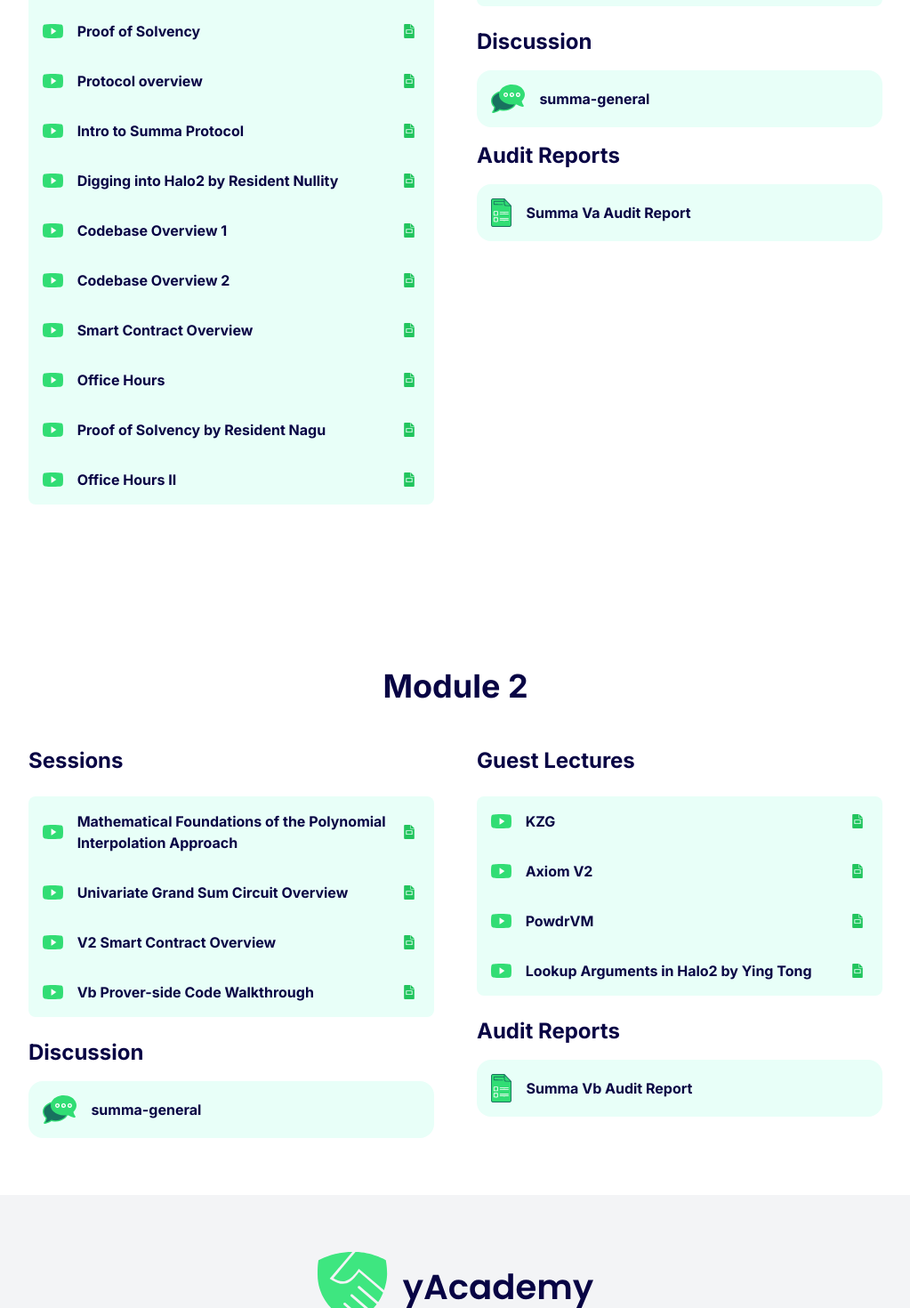
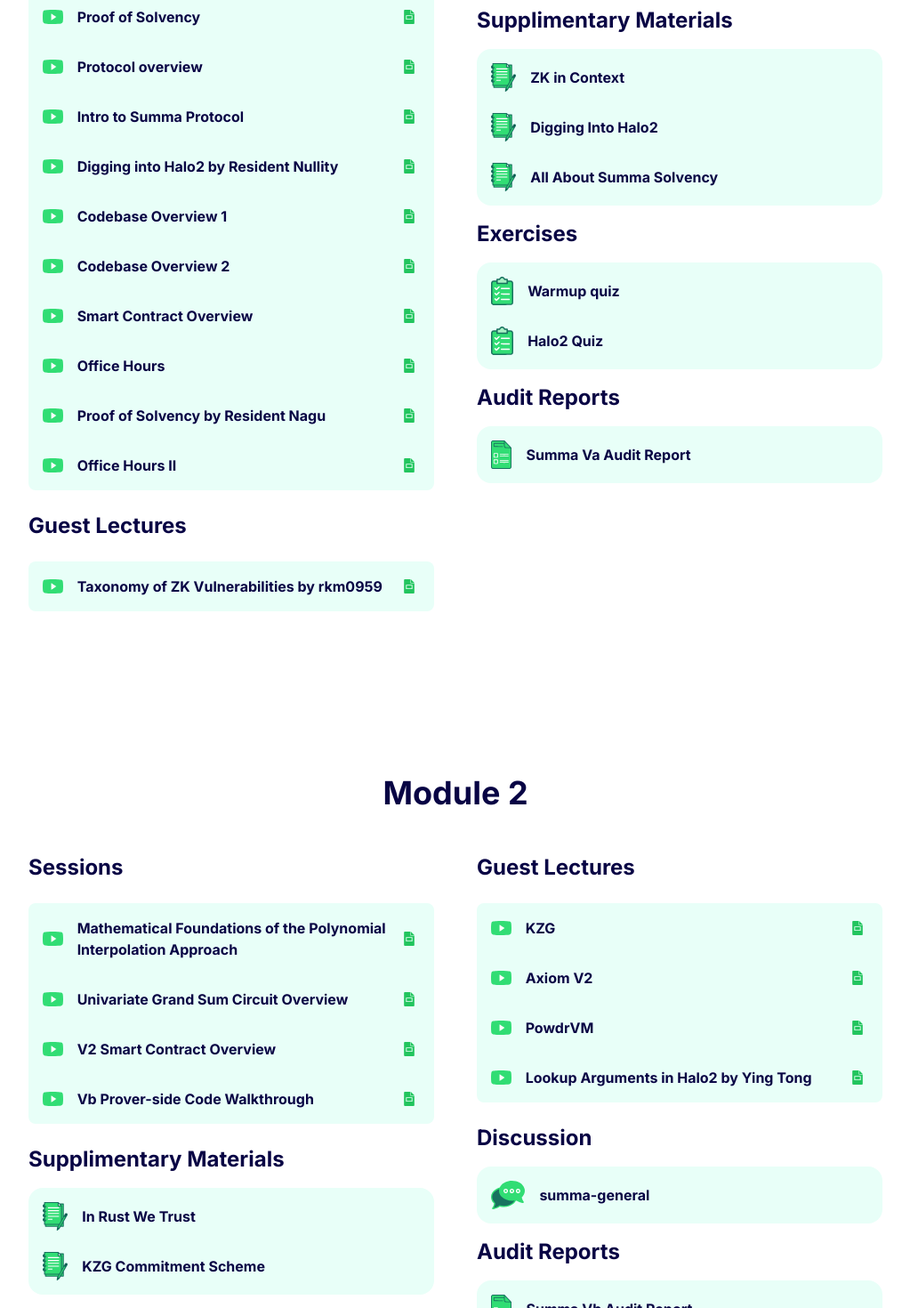
Before and after one commit to nullity00/zblock2, a React (Vite) app: page / in a window 1280 px wide. Shown: the part 1777-3247 px from the top of the page at 89% size, without its empty margins (128-1151 px from the left). Built offline with nearby package versions, Linux system fonts and the light colour scheme.

Commit message:
notes, reports

```diff
--- a/src/modules/Zblock2/Data/zblock2.ts
+++ b/src/modules/Zblock2/Data/zblock2.ts
@@ -80,6 +80,32 @@
   link: "https://discord.com/channels/877252171983360072/1195123409739337779",
 };
 
+export const m1exercises = [
+  {
+    title: "Warmup quiz",
+    link: "https://sweltering-bill-f01.notion.site/Warmup-702f6fb119074d90932a0eac20e0e465",
+  },
+  {
+    title: "Halo2 Quiz",
+    link: "https://sweltering-bill-f01.notion.site/Halo2-Quiz-935d2e0b74b2433abb41b4cb497b3567",
+  },
+];
+
+export const m1notes = [
+  {
+    title: "ZK in Context",
+    link: "https://sweltering-bill-f01.notion.site/ZK-in-Context-6680e79db90647f48475170cfdd0aa2b"
+  },
+  {
+    title: "Digging Into Halo2",
+    link: "https://sweltering-bill-f01.notion.site/Digging-Into-Halo2-2e847285a04f4062a3f08950b1629577"
+  },
+  {
+    title: "All About Summa Solvency",
+    link: "https://sweltering-bill-f01.notion.site/All-about-Summa-Solvency-68c4d5c7a85649739a4006f7b77e7d73"
+  }
+]
+
 export const m1report = {
   title: "Summa Va Audit Report",
   link: "https://github.com/zBlock-2/audit-report/blob/main/versionA.md",
@@ -144,6 +170,17 @@
   link: "https://discord.com/channels/877252171983360072/1195123409739337779",
 };
 
+export const m2notes = [
+  {
+    title: "In Rust We Trust",
+    link: "https://sweltering-bill-f01.notion.site/In-Rust-we-Trust-07ffbdbb778b4a2788c746d6c9f98175"
+  },
+  {
+    title: "KZG Commitment Scheme",
+    link: "https://sweltering-bill-f01.notion.site/KZG-c8ba0547e82c495c86a991c53ac0163b"
+  }
+]
+
 export const m2report = {
   title: "Summa Vb Audit Report",
   link: "https://github.com/zBlock-2/audit-report/blob/main/versionB.md",
--- a/src/modules/Zblock2/utils.tsx
+++ b/src/modules/Zblock2/utils.tsx
@@ -13,10 +13,7 @@
   return (
     <div className="flex flex-col bg-[#E8FFF8] my-6 rounded-lg ">
       {videoData.map((video) => (
-        <div
-          key={video.id}
-          className="p-4 duration-700"
-        >
+        <div key={video.id} className="p-4 duration-700">
           <div className="flex flex-row justify-between">
             <div className="flex flex-row items-center gap-4">
               <img src="/youtube.svg" className="h-[1rem]" />
@@ -54,7 +51,7 @@
   notes: { title: string; link: string };
 }) => {
   return (
-    <>
+    <div className="flex flex-row gap-4 items-center">
       <img src="/notes.svg" className="h-[2rem]" />
       <a
         href={notes.link}
@@ -64,7 +61,23 @@
       >
         {notes.title}
       </a>
-    </>
+    </div>
+  );
+};
+
+export const Quiz = ({ quiz }: { quiz: { title: string; link: string } }) => {
+  return (
+    <div className="flex flex-row gap-4 items-center">
+      <img src="/exercise.svg" className="h-[2rem]" />
+      <a
+        href={quiz.link}
+        className="hover:underline font-bold"
+        target="_blank"
+        rel="noopener noreferrer"
+      >
+        {quiz.title}
+      </a>
+    </div>
   );
 };
 
--- a/src/modules/Zblock2/zBlock2/index.tsx
+++ b/src/modules/Zblock2/zBlock2/index.tsx
@@ -2,15 +2,18 @@
   m1video,
   m1guestLectures,
   m1discussion,
+  m1notes,
+  m1exercises,
   m1report,
 } from "../Data/zblock2";
 import {
   m2discussion,
   m2guestLectures,
   m2video,
+  m2notes,
   m2report,
 } from "../Data/zblock2";
-import { Discussion, VideoSection, Report } from "../utils";
+import { Discussion, VideoSection, Report, Quiz, Notes } from "../utils";
 import Lottie from "lottie-react";
 import logo from "./logo.json";
 
@@ -34,10 +37,13 @@
         </div>
       </div>
       <div className="mr-32">
-        <h1 className="text-4xl font-bold text-center mt-40 mb-20" id="module-1">
+        <h1
+          className="text-5xl font-bold text-center mt-40 mb-20"
+          id="module-1"
+        >
           In a nutshell ...
         </h1>
-        <p className="text-gray-600 text-justify mx-24">
+        <p className="text-gray-600 text-justify mx-16">
           From Jan 2024 to May 2024, we held our second zero-knowledge auditing
           fellowship centered around the PSE-Halo2 development framework and the
           KZG commitment scheme. Participants engaged in hands-on exercises,
@@ -88,15 +94,27 @@
               Sessions
             </h1>
             <VideoSection videoData={m1video} />
+            <h1 className="text-2xl font-bold">Guest Lectures</h1>
+            <VideoSection videoData={m1guestLectures} />
           </div>
           <div className="col-span-1">
-            <h1 className="text-2xl font-bold">Guest Lectures</h1>
-            <VideoSection videoData={m1guestLectures} />
             <h1 id="discussion1" className="text-2xl font-bold mb-4">
               Discussion
             </h1>
             <div className="flex flex-row gap-4 p-4 items-center rounded-2xl bg-[#E8FFF8]">
               <Discussion chat={m1discussion} />
+            </div>
+            <h1 className="text-2xl font-bold my-4">Supplimentary Materials</h1>
+            <div className="flex flex-col gap-6 p-4 items-left rounded-2xl bg-[#E8FFF8]">
+              {m1notes.map((exercise) => {
+                return <Notes notes={exercise} />;
+              })}
+            </div>
+            <h1 className="text-2xl font-bold my-4">Exercises</h1>
+            <div className="flex flex-col gap-6 p-4 items-left rounded-2xl bg-[#E8FFF8]">
+              {m1exercises.map((exercise) => {
+                return <Quiz quiz={exercise} />;
+              })}
             </div>
             <h1 className="text-2xl font-bold my-4">Audit Reports</h1>
             <div className="flex flex-row gap-4 p-4 items-center rounded-2xl bg-[#E8FFF8]">
@@ -112,16 +130,22 @@
           <div className="col-span-1">
             <h1 className="text-2xl font-bold">Sessions</h1>
             <VideoSection videoData={m2video} />
+            <h1 className="text-2xl font-bold my-4">Supplimentary Materials</h1>
+            <div className="flex flex-col gap-6 p-4 items-left rounded-2xl bg-[#E8FFF8]">
+              {m2notes.map((exercise) => {
+                return <Notes notes={exercise} />;
+              })}
+            </div>
+          </div>
+          <div className="col-span-1">
+            <h1 className="text-2xl font-bold">Guest Lectures</h1>
+            <VideoSection videoData={m2guestLectures} />
             <h1 id="discussion1" className="text-2xl font-bold mb-4">
               Discussion
             </h1>
             <div className="flex flex-row gap-4 p-4 items-center rounded-2xl bg-[#E8FFF8]">
               <Discussion chat={m2discussion} />
             </div>
-          </div>
-          <div className="col-span-1">
-            <h1 className="text-2xl font-bold">Guest Lectures</h1>
-            <VideoSection videoData={m2guestLectures} />
 
             <h1 className="text-2xl font-bold my-4">Audit Reports</h1>
             <div className="flex flex-row gap-4 p-4 items-center rounded-2xl bg-[#E8FFF8]">
```
Lines whose indentation alone changed are shown as unchanged.
